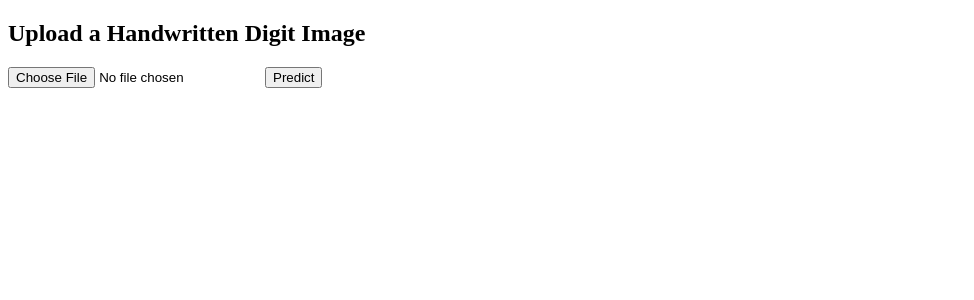
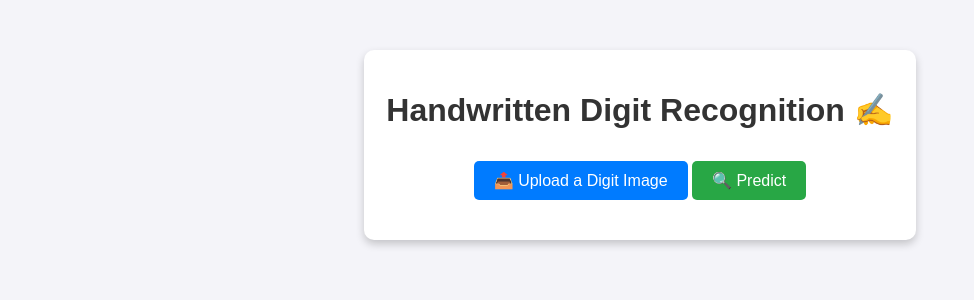
Before and after one commit to ahsannjavaid/handwritten-digit-recognition, a Flask app: page / in a window 1280 px wide. Shown: the top 300 px of the page, without its empty margins (0-974 px from the left). Run offline with Flask 3, Linux system fonts and the light colour scheme.

Commit message:
UI Added

```diff
--- a/static/style.css
+++ b/static/style.css
@@ -0,0 +1,71 @@
+body {
+    font-family: 'Arial', sans-serif;
+    background: #f4f4f9;
+    text-align: center;
+    margin: 0;
+    padding: 0;
+}
+
+.container {
+    width: 40%;
+    margin: auto;
+    background: #ffffff;
+    padding: 20px;
+    border-radius: 10px;
+    box-shadow: 0px 4px 8px rgba(0, 0, 0, 0.2);
+    margin-top: 50px;
+}
+
+h1 {
+    color: #333;
+}
+
+form {
+    margin: 20px 0;
+}
+
+.custom-file-upload {
+    display: inline-block;
+    padding: 10px 20px;
+    cursor: pointer;
+    background: #007BFF;
+    color: white;
+    border-radius: 5px;
+    font-size: 16px;
+}
+
+input[type="file"] {
+    display: none;
+}
+
+button {
+    padding: 10px 20px;
+    border: none;
+    background: #28a745;
+    color: white;
+    font-size: 16px;
+    cursor: pointer;
+    border-radius: 5px;
+    margin-top: 10px;
+}
+
+button:hover {
+    background: #218838;
+}
+
+.result {
+    margin-top: 20px;
+}
+
+.uploaded-img {
+    width: 150px;
+    border: 2px solid #ddd;
+    padding: 5px;
+    border-radius: 10px;
+    margin-top: 10px;
+}
+
+.prediction {
+    color: #007BFF;
+    font-size: 24px;
+}
--- a/templates/index.html
+++ b/templates/index.html
@@ -1,19 +1,29 @@
 <!DOCTYPE html>
-<html>
+<html lang="en">
 <head>
-    <title>Handwritten Digit Recognition</title>
+    <meta charset="UTF-8">
+    <meta name="viewport" content="width=device-width, initial-scale=1.0">
+    <title>Digit Recognition</title>
+    <link rel="stylesheet" href="{{ url_for('static', filename='style.css') }}">
 </head>
 <body>
-    <h2>Upload a Handwritten Digit Image</h2>
-    <form action="/" method="post" enctype="multipart/form-data">
-        <input type="file" name="file" required>
-        <button type="submit">Predict</button>
-    </form>
+    <div class="container">
+        <h1>Handwritten Digit Recognition ✍️</h1>
+        <form action="/" method="post" enctype="multipart/form-data">
+            <label for="file-upload" class="custom-file-upload">
+                📤 Upload a Digit Image
+            </label>
+            <input id="file-upload" type="file" name="file" required>
+            <button type="submit">🔍 Predict</button>
+        </form>
 
-    {% if filename %}
-        <h3>Uploaded Image:</h3>
-        <img src="{{ url_for('static', filename='uploads/' + filename) }}" alt="{{ filename }}" width="150">
-        <h3>Predicted Digit: {{ prediction }}</h3>
-    {% endif %}
+        {% if filename %}
+        <div class="result">
+            <h3>Uploaded Image:</h3>
+            <img src="{{ url_for('static', filename='uploads/' + filename) }}" alt="{{ filename }}" class="uploaded-img">
+            <h2 class="prediction">Predicted Digit: <span>{{ prediction }}</span></h2>
+        </div>
+        {% endif %}
+    </div>
 </body>
 </html>
```
Also changed, not shown: static/uploads/7.jpg (deleted), uploads/2.png (deleted), uploads/3.jpg (deleted), uploads/6.png (deleted), uploads/7.jpg (deleted), 1 other file.
